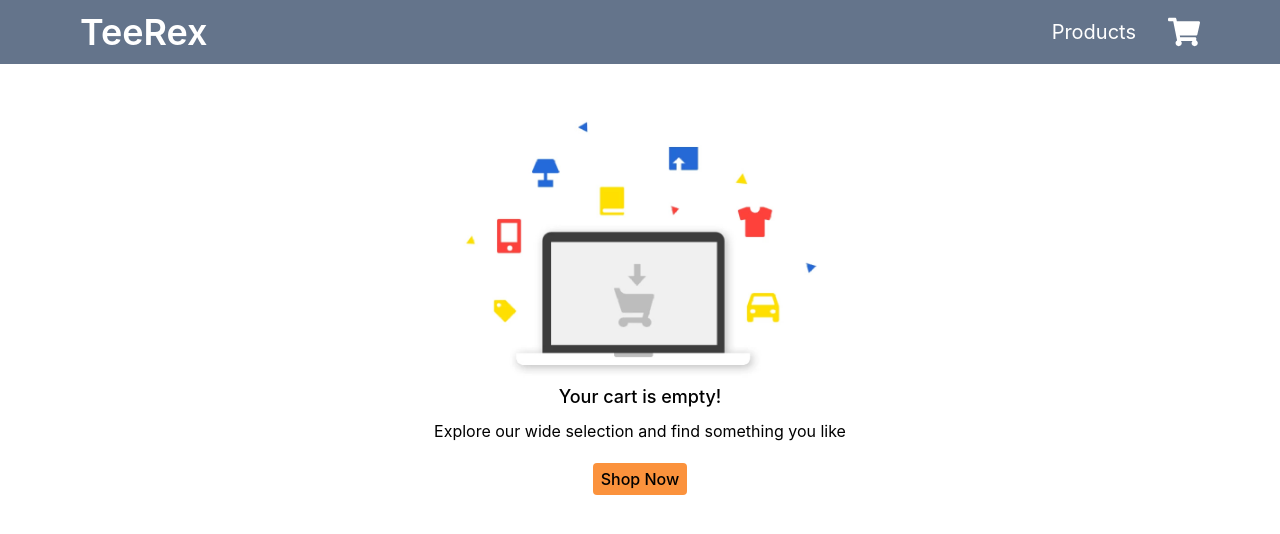
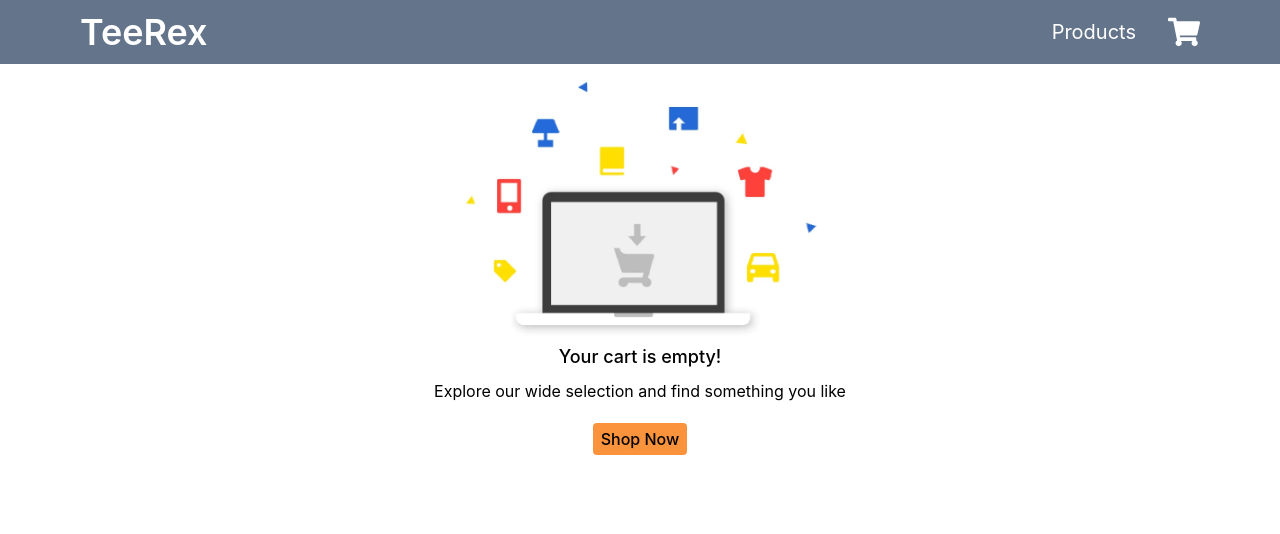
Before and after one commit to soumyaranjan1819/teerex, a React (Create React App) app: page /cart in a window 1280 px wide. Shown: the top 534 px of the page. Built offline with nearby package versions, Linux system fonts and the light colour scheme.

Commit message:
fixed sidebar & navbar

```diff
--- a/src/Components/Navbar.js
+++ b/src/Components/Navbar.js
@@ -11,7 +11,7 @@ const Navbar = () => {
   });
   const { totalQuantity } = useSelector((state) => state.cart);
   return (
-    <nav className=" flex justify-between bg-slate-500 px-4 sm:px-20 py-3 text-white">
+    <nav className=" fixed w-[100vw] z-50 flex justify-between bg-slate-500 px-4 sm:px-20 py-3 text-white">
       <Link to={"/"} className=" text-3xl lg:text-4xl font-semibold">
         TeeRex
       </Link>
@@ -19,7 +19,10 @@ const Navbar = () => {
         <NavLink to={"/"} className="text-xl hidden sm:block">
           Products
         </NavLink>
-        <Link to={"/cart"} className="flex text-3xl sm:text-[2rem] font-medium relative">
+        <Link
+          to={"/cart"}
+          className="flex text-3xl sm:text-[2rem] font-medium relative"
+        >
           <FaShoppingCart />
           {totalQuantity > 0 ? (
             <span className=" text-sm text-white bg-orange-600 px-1.5 pb-0.5 rounded-full font-semibold absolute left-[55%] top-[-32%] ">
--- a/src/Pages/Cart.js
+++ b/src/Pages/Cart.js
@@ -43,8 +43,8 @@ const Cart = () => {
 
   return (
     <>
-      <div className={`${displayEmptyCartImg} flex flex-col items-center mt-14`}>
-        <img className="w-[60vw] md:w-[360px]" src={emptyCartImg} alt="emptycart" />
+      <div className={`${displayEmptyCartImg} flex flex-col items-center`}>
+        <img className="w-[60vw] md:w-[360px] mt-20" src={emptyCartImg} alt="emptycart" />
         <p className=" text-lg font-medium mb-2">Your cart is empty!</p>
         <p className=" hidden sm:block" >Explore our wide selection and find something you like</p>
         <span className=" font-medium mt-5 hover:bg-orange-500 py-1 p-2 rounded bg-orange-400">
--- a/src/Pages/Products.js
+++ b/src/Pages/Products.js
@@ -26,12 +26,15 @@ const Products = () => {
   // };
 
   return (
-    <div className="my-8">
-      <div className="flex flex-wrap gap-5 justify-center">
+    <div className="flex relative top-16">
+      <aside className="hidden md:block w-[30vw] h-[100vh] bg-slate-300 fixed">
+      </aside>
+
+      <section className="flex flex-wrap gap-5 justify-center w-[70vw] my-7 absolute right-0">
         {data.map((item) => (
           <ProductCard key={item.id} item={item} />
         ))}
-      </div>
+      </section>
     </div>
   );
 };
```
